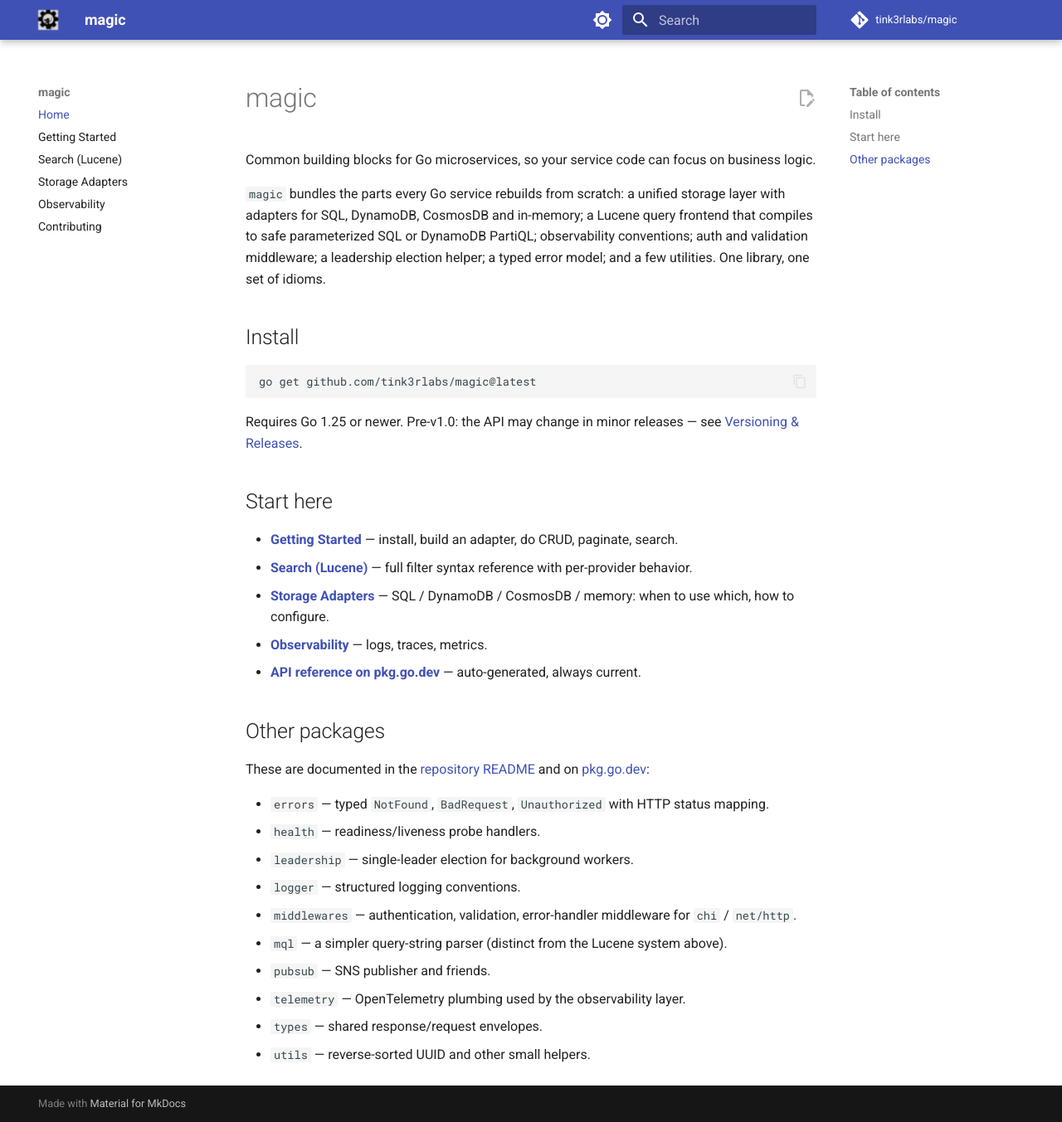
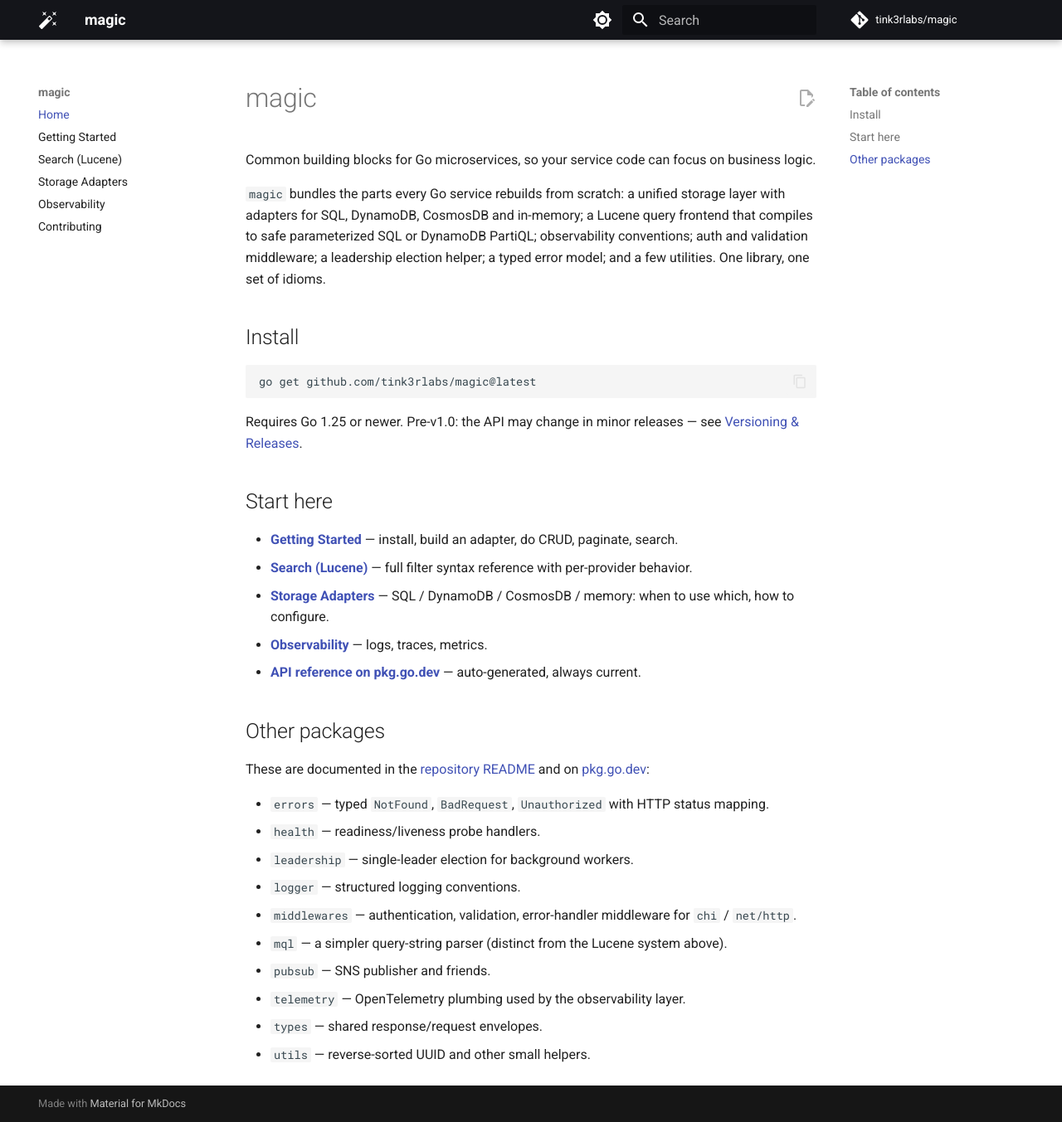
Before and after one commit to tink3rlabs/magic, an MkDocs documentation site: the page built from docs/index.md, in a window 1280 px wide and 1353 px high. Shown: the whole window at 83% size. Built offline with MkDocs 1.6.1 and Material for MkDocs 9.7.7, drawn with Linux system fonts in a browser that asks for light colours; comment, search, counter and statistics services are not loaded; the version menu is left out.

Commit message:
docs: switch theme to black palette and magic-wand icon logo

```diff
--- a/mkdocs.yml
+++ b/mkdocs.yml
@@ -10,7 +10,8 @@ exclude_docs: |
 
 theme:
   name: material
-  logo: assets/logo.png
+  icon:
+    logo: material/auto-fix
   favicon: assets/favicon.png
   features:
     - navigation.instant
@@ -24,15 +25,15 @@ theme:
   palette:
     - media: "(prefers-color-scheme: light)"
       scheme: default
-      primary: indigo
-      accent: indigo
+      primary: black
+      accent: black
       toggle:
         icon: material/brightness-7
         name: Switch to dark mode
     - media: "(prefers-color-scheme: dark)"
       scheme: slate
-      primary: indigo
-      accent: indigo
+      primary: black
+      accent: white
       toggle:
         icon: material/brightness-4
         name: Switch to light mode
```
